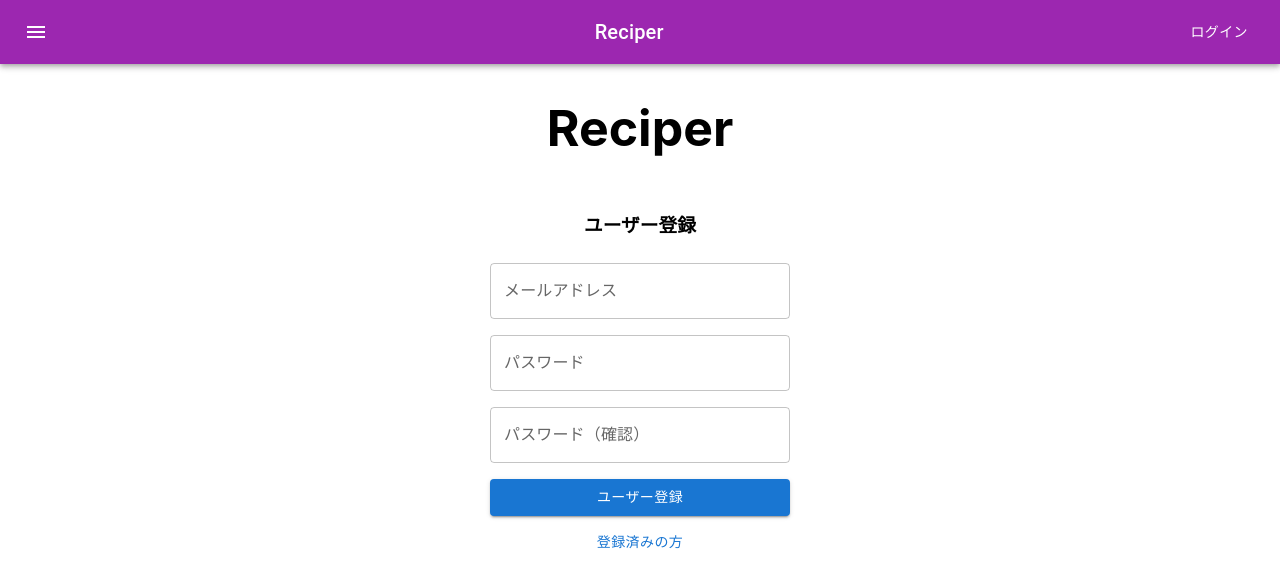
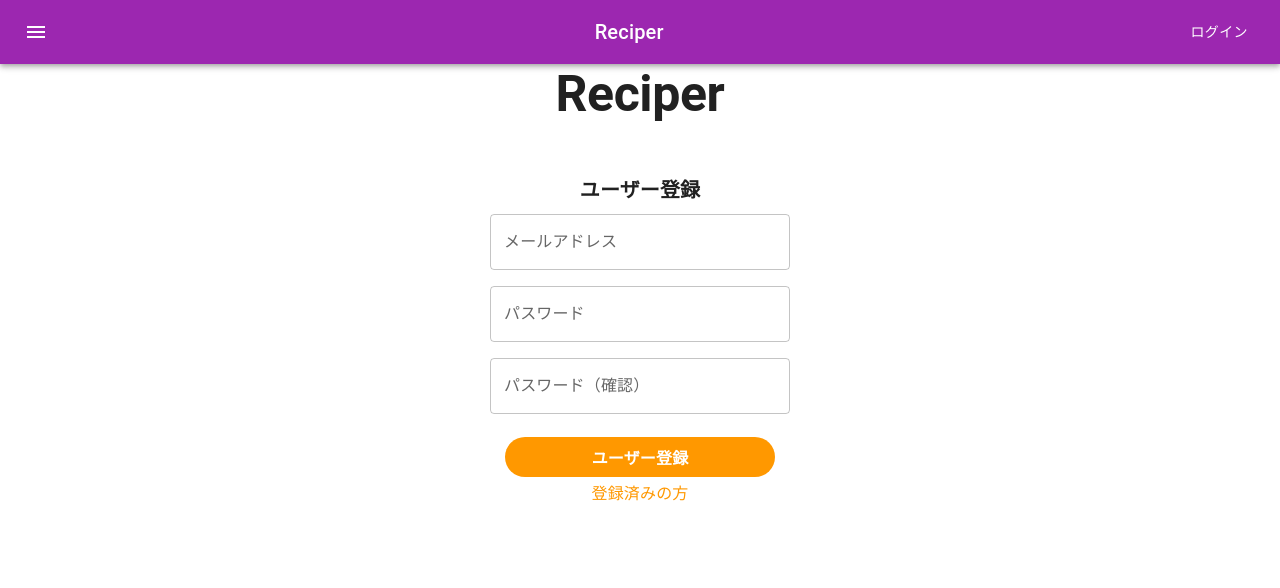
Before and after one commit to shiina47/A11-2, a React (Create React App) app in the folder frontend/: page /auth in a window 1280 px wide. Shown: the top 588 px of the page. Built offline with nearby package versions, Linux system fonts and the light colour scheme.

Commit message:
AuthBtn色変更

```diff
--- /dev/null
+++ b/frontend/src/components/loginConponents/LoginBtn.jsx
@@ -0,0 +1,35 @@
+import { memo } from "react";
+import { Typography } from "@mui/material";
+
+import styled from "styled-components";
+
+export const LoginBtn = memo((props) => {
+  const { onClick, children } = props;
+  return (
+    <>
+      <SLoginBtn onClick={onClick}>
+        <Typography variant="body1" fontWeight="bold">
+          {children}
+        </Typography>
+      </SLoginBtn>
+    </>
+  );
+});
+
+const SLoginBtn = styled.div`
+  display: flex;
+  justify-content: center;
+  width: 250px;
+  height: 20px;
+  margin: 0 auto;
+  margin-top: 15px;
+  padding: 10px;
+  color: #ffffff;
+  border-radius: 60vh;
+  transition: 0.3s;
+  background-color: #ff9800;
+  &:hover {
+    opacity: 0.8;
+    cursor: pointer;
+  }
+`;
--- a/frontend/src/components/loginConponents/login.jsx
+++ b/frontend/src/components/loginConponents/login.jsx
@@ -1,8 +1,7 @@
 import React, { useState } from "react";
-import Box from "@mui/material/Box";
-import TextField from "@mui/material/TextField";
-import Button from "@mui/material/Button";
+import { Box, TextField, Typography } from "@mui/material";
 import { useAuth } from "../../hooks/useAuth";
+import { LoginBtn } from "./LoginBtn";
 
 export default function Login() {
   const [mail, setMail] = useState("");
@@ -18,20 +17,36 @@ export default function Login() {
   };
 
   return (
-    <Box sx={{
-      display: "flex",
-      alignItems: "center",
-      flexDirection: "column",
-      width: "100%"
-      }}
-    >
-      <h1 style={{ fontSize: "50px" }}>Reciper</h1>
-      <h3>ログイン</h3>
-      <Box sx={{
+    <Box
+      sx={{
         display: "flex",
         alignItems: "center",
         flexDirection: "column",
-        width: "100%"
+        width: "100%",
+      }}
+    >
+      <Typography
+        variant="h2"
+        fontWeight="bold"
+        color="text.primary"
+        style={{ fontSize: "50px" }}
+      >
+        Reciper
+      </Typography>
+      <Typography
+        variant="h6"
+        marginTop="50px"
+        fontWeight="bold"
+        color="text.primary"
+      >
+        ログイン
+      </Typography>
+      <Box
+        sx={{
+          display: "flex",
+          alignItems: "center",
+          flexDirection: "column",
+          width: "100%",
         }}
       >
         <TextField
@@ -52,13 +67,7 @@ export default function Login() {
         />
       </Box>
       <Box sx={{ width: "100%" }}>
-        <Button
-          sx={{ margin: "8px 0px", width: "100%" }}
-          variant="contained"
-          onClick={onClickLogin}
-        >
-          ログイン
-        </Button>
+        <LoginBtn onClick={onClickLogin}>ログイン</LoginBtn>
       </Box>
     </Box>
   );
--- a/frontend/src/components/loginConponents/register.jsx
+++ b/frontend/src/components/loginConponents/register.jsx
@@ -1,8 +1,8 @@
 import React, { useState } from "react";
-import Box from "@mui/material/Box";
-import TextField from "@mui/material/TextField";
-import Button from "@mui/material/Button";
+import { Box, TextField, Typography } from "@mui/material";
+
 import { useAuth } from "../../hooks/useAuth";
+import { LoginBtn } from "./LoginBtn";
 
 export default function Register() {
   const [email, setEmail] = useState("");
@@ -24,20 +24,36 @@ export default function Register() {
   };
 
   return (
-    <Box sx={{
-      display: "flex",
-      alignItems: "center",
-      flexDirection: "column",
-      width: "100%"
-      }}
-    >
-      <h1 style={{ fontSize: "50px" }}>Reciper</h1>
-      <h3>ユーザー登録</h3>
-      <Box sx={{
+    <Box
+      sx={{
         display: "flex",
         alignItems: "center",
         flexDirection: "column",
-        width: "100%"
+        width: "100%",
+      }}
+    >
+      <Typography
+        variant="h2"
+        fontWeight="bold"
+        color="text.primary"
+        style={{ fontSize: "50px" }}
+      >
+        Reciper
+      </Typography>
+      <Typography
+        variant="h6"
+        marginTop="50px"
+        fontWeight="bold"
+        color="text.primary"
+      >
+        ユーザー登録
+      </Typography>
+      <Box
+        sx={{
+          display: "flex",
+          alignItems: "center",
+          flexDirection: "column",
+          width: "100%",
         }}
       >
         <TextField
@@ -66,13 +82,7 @@ export default function Register() {
         />
       </Box>
       <Box sx={{ width: "100%" }}>
-        <Button
-          sx={{ margin: "8px 0px", width: "100%" }}
-          variant="contained"
-          onClick={onClickRegister}
-        >
-          ユーザー登録
-        </Button>
+        <LoginBtn onClick={onClickRegister}>ユーザー登録</LoginBtn>
       </Box>
     </Box>
   );
--- a/frontend/src/components/loginConponents/switch.jsx
+++ b/frontend/src/components/loginConponents/switch.jsx
@@ -1,47 +1,75 @@
 import * as React from "react";
-import Box from "@mui/material/Box";
-import Button from "@mui/material/Button";
+import { Box, Typography } from "@mui/material";
 import { useState } from "react";
 import Register from "./register";
 import Login from "./login";
 
 /*register.jsx(登録画面)とlogin.jsx(ログイン画面)を切り替えるボタンの処理*/
 export default function Switch() {
-  const [switchLogin , setSwitchLogin] = useState(false);
+  const [switchLogin, setSwitchLogin] = useState(false);
   const onClickSwitchLogin = () => {
     setSwitchLogin(!switchLogin);
   };
 
-
   return (
-    <Box sx={{ display: "flex" ,justifyContent: "center" }}>
-      <Box sx={{ height: "600px" , width: "300px" , display: "flex" , flexDirection: "column", alignItems: "center"}}>
-      {
-        (() => {
+    <Box sx={{ display: "flex", justifyContent: "center" }}>
+      <Box
+        sx={{
+          height: "600px",
+          width: "300px",
+          display: "flex",
+          flexDirection: "column",
+          alignItems: "center",
+        }}
+      >
+        {(() => {
           /*  switchLoginがfalseであれば登録画面（ユーザー登録）を表示 */
-          if (switchLogin === false){
-            return<Box sx={{width:"100%"}}>
-                <Register/>
-                <Box sx={{display:"flex" , justifyContent: "center"}}>
-                  <Button onClick={onClickSwitchLogin}>
+          if (switchLogin === false) {
+            return (
+              <Box sx={{ width: "100%" }}>
+                <Register />
+                <Box
+                  sx={{
+                    display: "flex",
+                    justifyContent: "center",
+                    cursor: "pointer",
+                    marginTop: "5px",
+                  }}
+                >
+                  <Typography
+                    color="warning.light"
+                    onClick={onClickSwitchLogin}
+                  >
                     登録済みの方
-                  </Button>
+                  </Typography>
                 </Box>
-            </Box>
-          /*  違えばログイン画面を表示 */
-          }else{
-            return<Box sx={{width: "100%"}}>
-            <Login/>
-              <Box sx={{display:"flex" , justifyContent: "center"}}>
-                <Button onClick={onClickSwitchLogin}>
-                  新規登録
-                </Button>
               </Box>
-            </Box>
+            );
+            /*  違えばログイン画面を表示 */
+          } else {
+            return (
+              <Box sx={{ width: "100%" }}>
+                <Login />
+                <Box
+                  sx={{
+                    display: "flex",
+                    justifyContent: "center",
+                    cursor: "pointer",
+                    marginTop: "5px",
+                  }}
+                >
+                  <Typography
+                    color="warning.light"
+                    onClick={onClickSwitchLogin}
+                  >
+                    新規登録
+                  </Typography>
+                </Box>
+              </Box>
+            );
           }
-        })()
-      }
+        })()}
       </Box>
     </Box>
-  )
-};
+  );
+}
```
